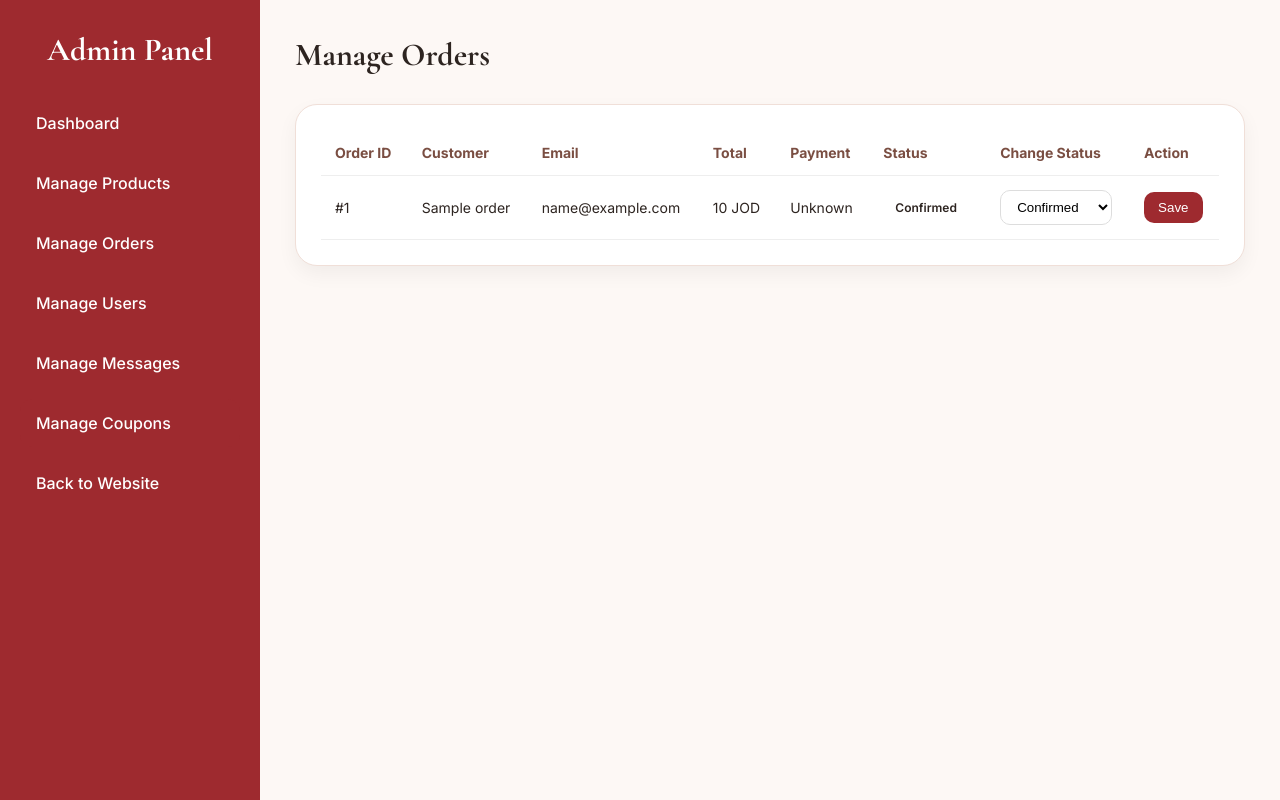
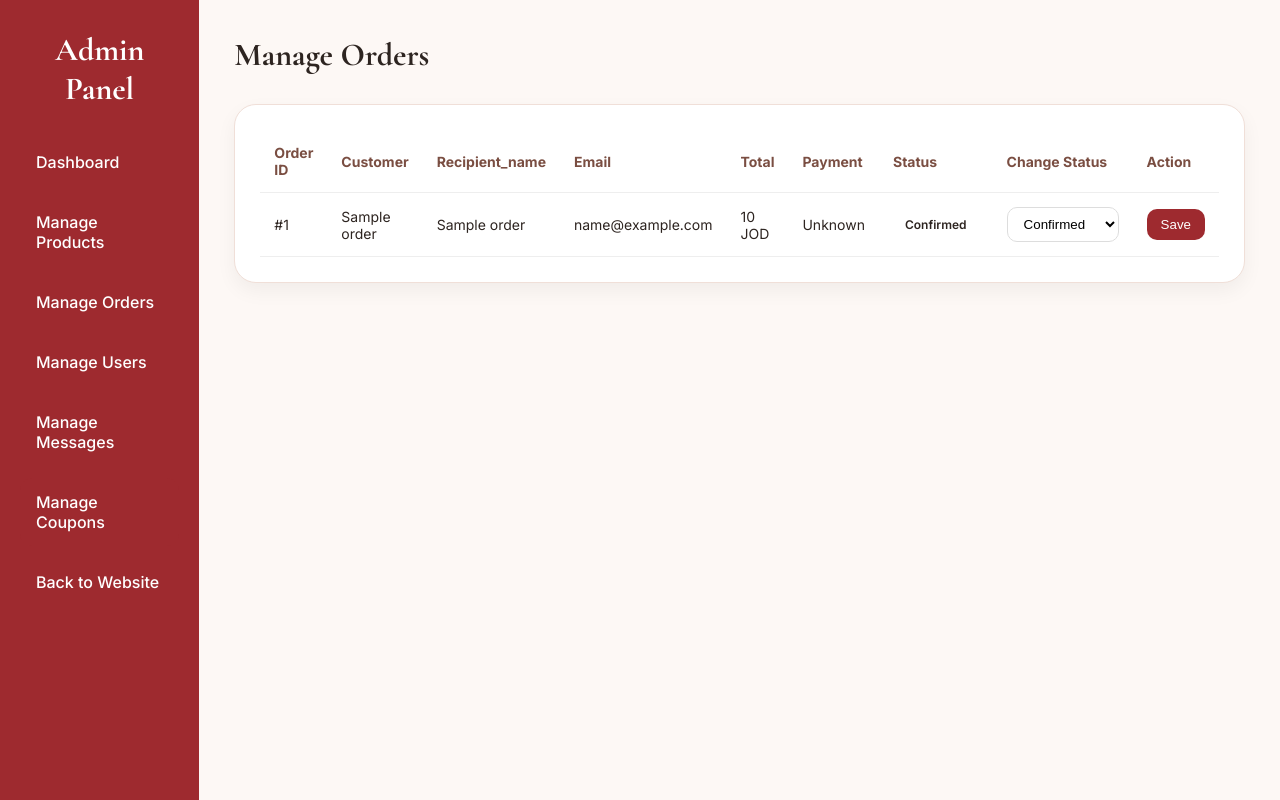
Before and after one commit to hamodalshatti/flower_shop200, a Flask app: template templates/admin_orders.html in a window 1280 px wide. Run offline with Flask 3, Linux system fonts and the light colour scheme; the template is opened without the code that fills it: most values are stand-ins (such as "Sample title", 1, 10 or a date in 2020).

Commit message:
Update admin_orders.html

```diff
--- a/templates/admin_orders.html
+++ b/templates/admin_orders.html
@@ -186,6 +186,7 @@
                     <tr>
                         <th>Order ID</th>
                         <th>Customer</th>
+                        <th>Recipient_name</th>
                         <th>Email</th>
                         <th>Total</th>
                         <th>Payment</th>
@@ -200,6 +201,7 @@
     <tr>
         <td>#{{ order.id }}</td>
         <td>{{ order.customer_name  or 'Unknown' }}</td>
+        <td>{{ order.Recipient_name }}</td>
         <td>{{ order.customer_email or order.phone or 'No Email' }}</td>
         <td>{{ order.total }} JOD</td>
         <td>
```
